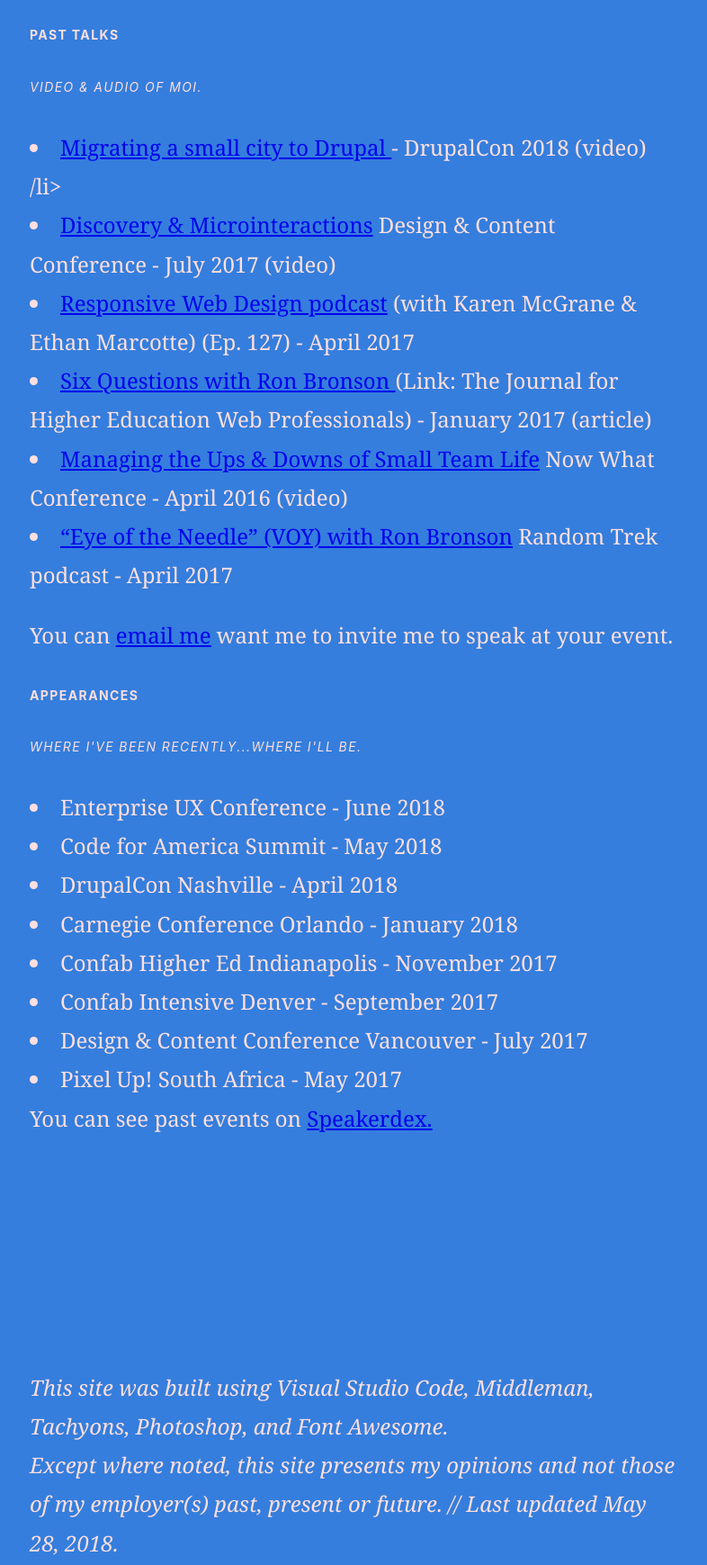
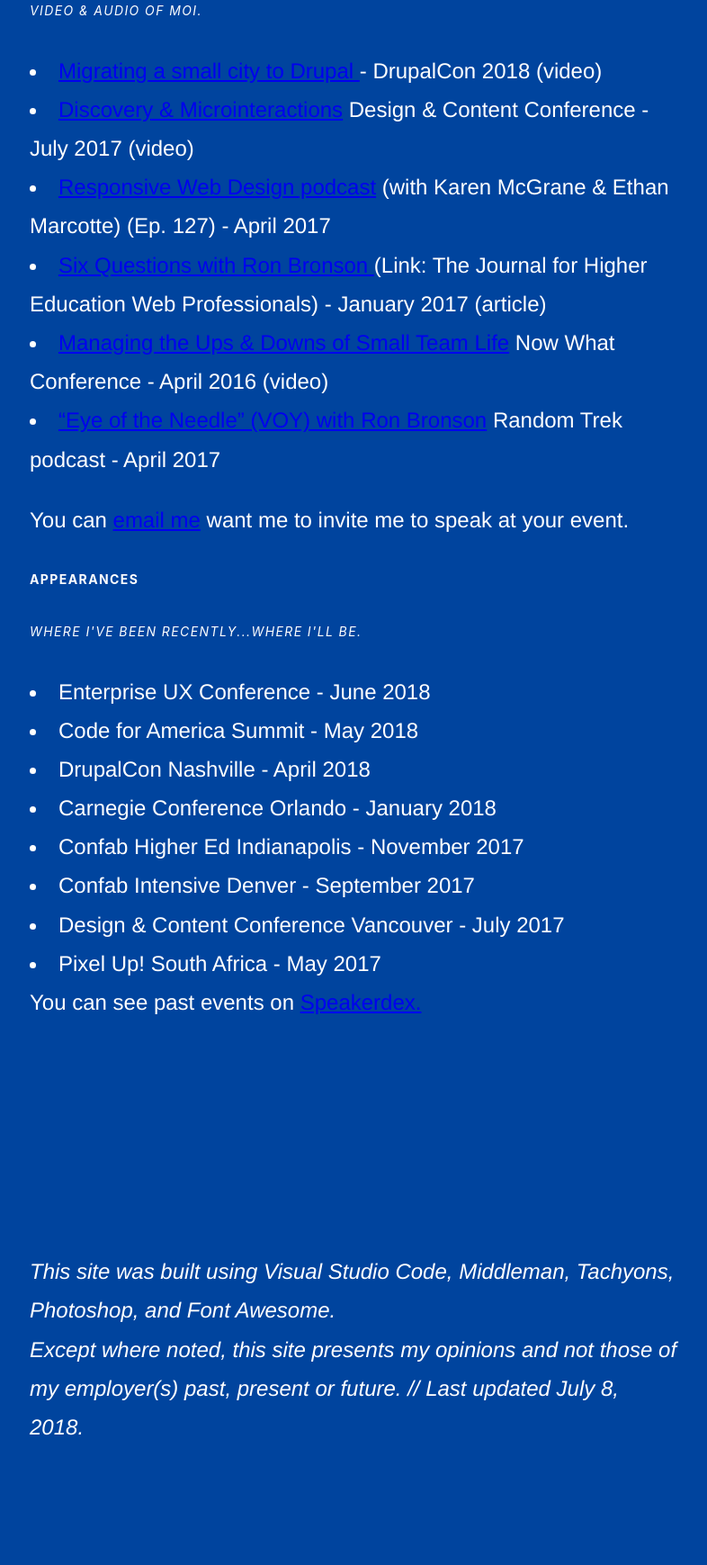
Before and after one commit to quarterback/sitesite, a plain HTML site: page index.html in a window 1280 px wide. Shown: the part 1197-2936 px from the top of the page at 90% size, without its empty margins (95-881 px from the left). After the commit the page ends 2892 px from the top, so only its background shows below. Drawn offline with nearby package versions, Linux system fonts and the light colour scheme.

Commit message:
Updating

```diff
--- a/index.html
+++ b/index.html
@@ -1,12 +1,10 @@
-
-
 <html class="no-js">
 	<head>
 		<meta charset="utf-8">
 		<title>Ron Bronson | Service Design. UX Strategy.</title>
 		<meta name="description" content="Designing for transitions & service. Information architect. Speaker.">
 		<meta name="viewport" content="width=device-width, initial-scale=1 minimal-ui">
-		<link rel="stylesheet" href="https://unpkg.com/tachyons@4.9.1/css/tachyons.min.css" />
+		<link rel="stylesheet" href="https://unpkg.com/tachyons@4.10.0/css/tachyons.min.css" />
 		<script src="https://use.fontawesome.com/cfaf5152a2.js"></script>
 		<link rel="stylesheet" href="css/style.css">
 	<script async src="https://www.googletagmanager.com/gtag/js?id=UA-3299927-18"></script>
@@ -19,7 +17,7 @@
 
 	</head>
 
-	<body class="bg-blue athelas washed-red">
+	<body class="bg-dark-blue helvetica white">
 		<main class="min-100 pa4 pa5-m ph6-l pv5-l">
 			<div class="pv4 flex items-end sans-serif">
 				<img src="img/ron.jpg" class="br-100 h4 w4" alt="avatar">
@@ -45,14 +43,14 @@
 			<article class="measure f5 f3-ns lh-copy">
 						<p class="mb4">My practice is focused on human-centered, experience strategy & content design. I've spent my career exploring the ways we can remove friction from mundane experiences. </p> <p class="mb4">Currently, I work at <a href="http://18f.gsa.gov"></a>18F, a federal office collaborating to improve the UX of government. Previously, I spent over a decade leading teams and building products for a host of organizations.  </p>
 
-						<p class="mb4"></p>I'm on the board of directors of several non-profits, played (and later coached) college tennis, and will happily talk to you about loose-leaf tea, <a href="https://medium.com/@ronbronson/pesapallo-9dc4d3f1ed5e">Finnish baseball </a>, west coast jazz, or the professional skeeball circuit. Additionally, a handful of folks know me for inventing the hybrid field sport <a href="https://en.wikipedia.org/wiki/Tennis_polo">Tennis Polo (Toccer)</a> in 2004. </p>
+						<p class="mb4"></p>I'm on the board of directors of several non-profits, played (and later coached) college tennis, and will happily talk to you about loose-leaf tea, <a href="https://medium.com/@ronbronson/pesapallo-9dc4d3f1ed5e">Finnish baseball</a>, west coast jazz, or the professional skeeball circuit. Additionally, a handful of folks know me for inventing the hybrid field sport <a href="https://en.wikipedia.org/wiki/Tennis_polo">Tennis Polo (Toccer)</a> in 2004. </p>
 
 						<p class="mb4">In 2017, I wrote <em>Web Management for Regular People.</em> You can read it for <a href="https://legacy.gitbook.com/book/quarterback/web-management-for-regular-people/details">free on Gitbook.</a> For many years, I wrote posts on <a href="http://ronbronson.co.uk">my blog</a> and on <a href="http://medium.com/@ronbronson">Medium</a></em>.</p>
 
 						<h3 class="sans-serif f6 ttu tracked normal"><strong>Past Talks</strong></h3>
 						<h6 class="sans-serif f6 ttu tracked normal"><em>Video & Audio of moi.</em></h6>
 						<p class="mb4">
-							<li><a href="https://youtu.be/REUJCWpFOcI">Migrating a small city to Drupal  </a> - DrupalCon 2018 (video) /li>
+							<li><a href="https://youtu.be/REUJCWpFOcI">Migrating a small city to Drupal  </a> - DrupalCon 2018 (video) </li>
 							<li><a href="https://vimeo.com/228911684">Discovery & Microinteractions</a> Design & Content Conference - July 2017 (video) </li>
 								<li><a href="https://responsivewebdesign.com/podcast/ron-bronson/">Responsive Web Design podcast</a> (with Karen McGrane & Ethan Marcotte)  (Ep. 127) - April 2017</li>
 								<li><a href="https://link.highedweb.org/2017/01/six-questions-with-ron-bronson/">Six Questions with Ron Bronson </a>(Link: The Journal for Higher Education Web Professionals) - January 2017 (article) </li>
@@ -78,7 +76,7 @@
 
 	</div>
 	<p class="mb7">
-			<p><em>This site was built using Visual Studio Code, Middleman, Tachyons, Photoshop, and Font Awesome. <br>Except where noted, this site presents my opinions and not those of my employer(s) past, present or future. // Last updated May 28, 2018.</em></p>
+			<p><em>This site was built using Visual Studio Code, Middleman, Tachyons, Photoshop, and Font Awesome. <br>Except where noted, this site presents my opinions and not those of my employer(s) past, present or future. // Last updated July 8, 2018.</em></p>
 			</div>
 		</main>
 
```
